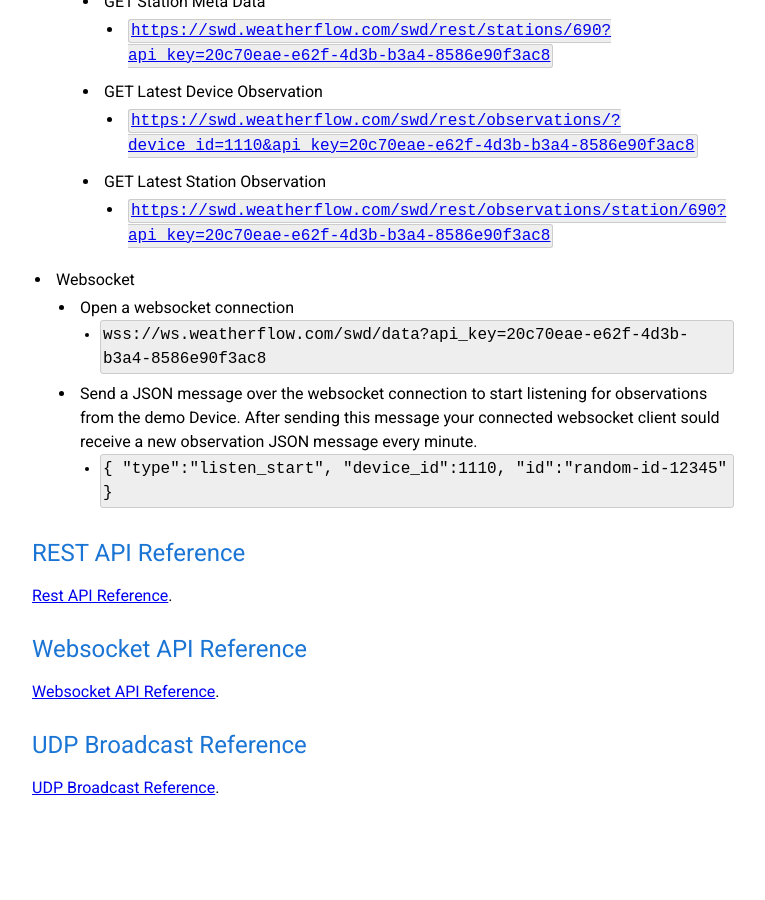
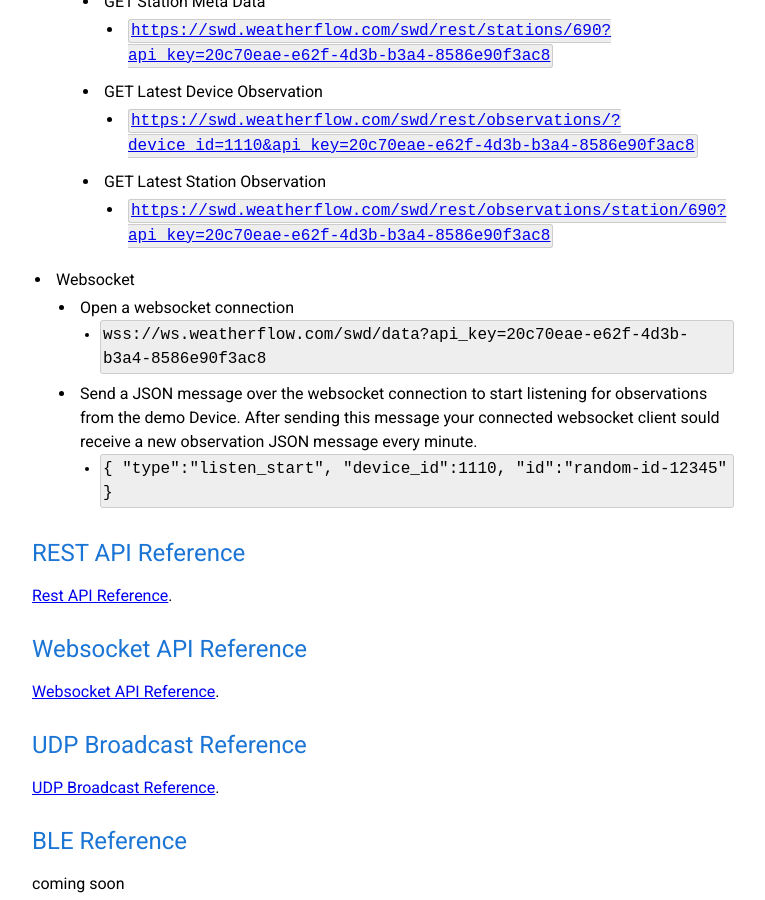
Before and after one commit to WeatherFlow/SmartWeather, a Jekyll site: the page built from api/index.html, in a window 1280 px wide and 900 px high, scrolled down 2575 px. Shown: the whole window, without its empty margins (378-1143 px from the left). Built offline with Jekyll 4.4.1, drawn with Linux system fonts in a browser that asks for light colours; nearby versions of some CDN libraries; before the commit the page ends 3379 px from its top, so only the background shows below that.

Commit message:
Update index.html

```diff
--- a/api/index.html
+++ b/api/index.html
@@ -133,3 +133,6 @@
 
 <h2><a name="ws-api-reference">UDP Broadcast Reference</a></h2>
 <p><a href="{{site.url}}/api/udp.html" target="_blank">UDP Broadcast Reference</a>.</p>
+
+<h2><a name="ble-reference">BLE Reference</a></h2>
+<p>coming soon</p>
```
